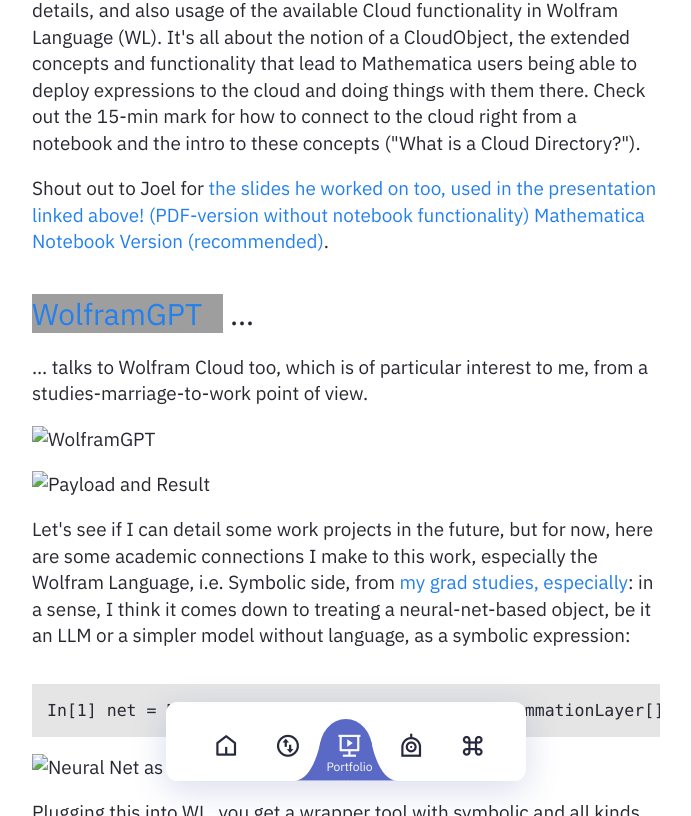
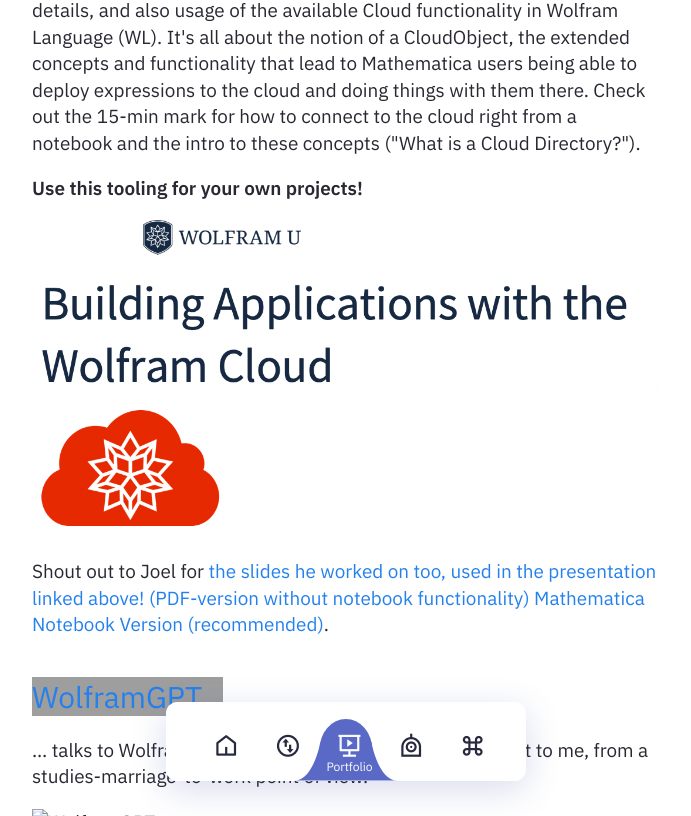
Before and after one commit to heseltime/heseltime.github.io, a Jekyll site: the page built from pages/wolfram.md, in a window 1280 px wide and 900 px high, scrolled down 1208 px, cut to the strip 84-900 px from the top of the window. Shown: the whole strip, without its empty margins (294-985 px from the left). Built offline with Jekyll 4.4.1, drawn with Linux system fonts in a browser that asks for light colours; grey boxes are pictures that could not be loaded.

Commit message:
Test img

```diff
--- a/pages/wolfram.md
+++ b/pages/wolfram.md
@@ -22,6 +22,10 @@
 ## Wolfram Cloud
 
 Let's go a bit deeper: [Here is a Wolfram U recorded public presentation given by past colleague on the Cloud Project](https://www.wolfram.com/broadcast/video.php?c=105&p=8&v=3090), going into some technical details, and also usage of the available Cloud functionality in Wolfram Language (WL). It's all about the notion of a CloudObject, the extended concepts and functionality that lead to Mathematica users being able to deploy expressions to the cloud and doing things with them there. Check out the 15-min mark for how to connect to the cloud right from a notebook and the intro to these concepts ("What is a Cloud Directory?").
+
+**Use this tooling for your own projects!**
+
+![Wolfram U Course](assets/img/Screenshot 2024-04-09 at 17.58.51.png)
 
 Shout out to Joel for [the slides he worked on too, used in the presentation linked above! (PDF-version without notebook functionality)](../assets/pdf/BuildingApplicationsWithTheWolframCloud.pdf) [Mathematica Notebook Version (recommended)](../assets/pdf/BuildingApplicationsWithTheWolframCloud.nb).
 
```
Also changed, not shown: assets/img/Screenshot 2024-04-09 at 17.58.51.png (added).
